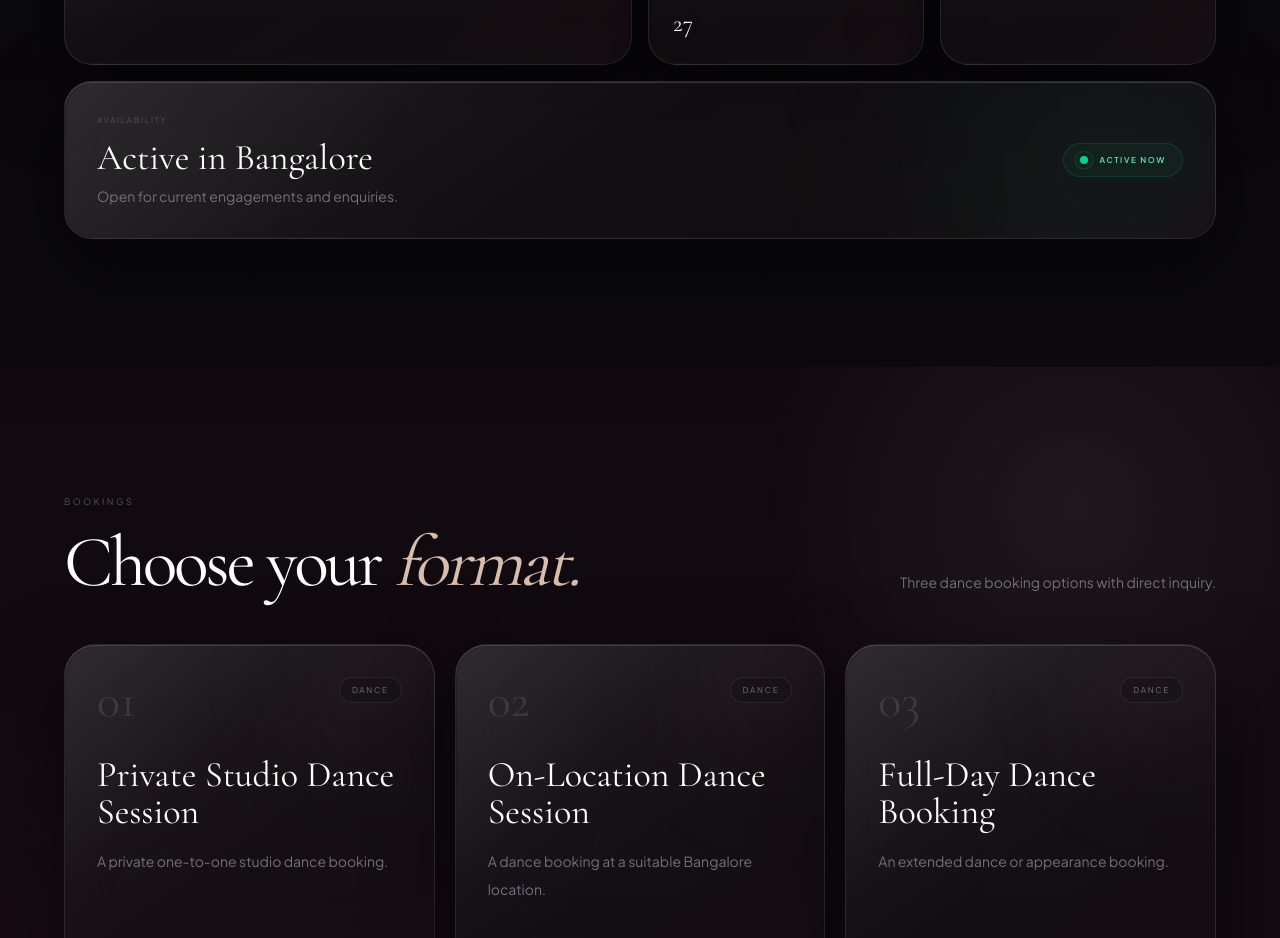
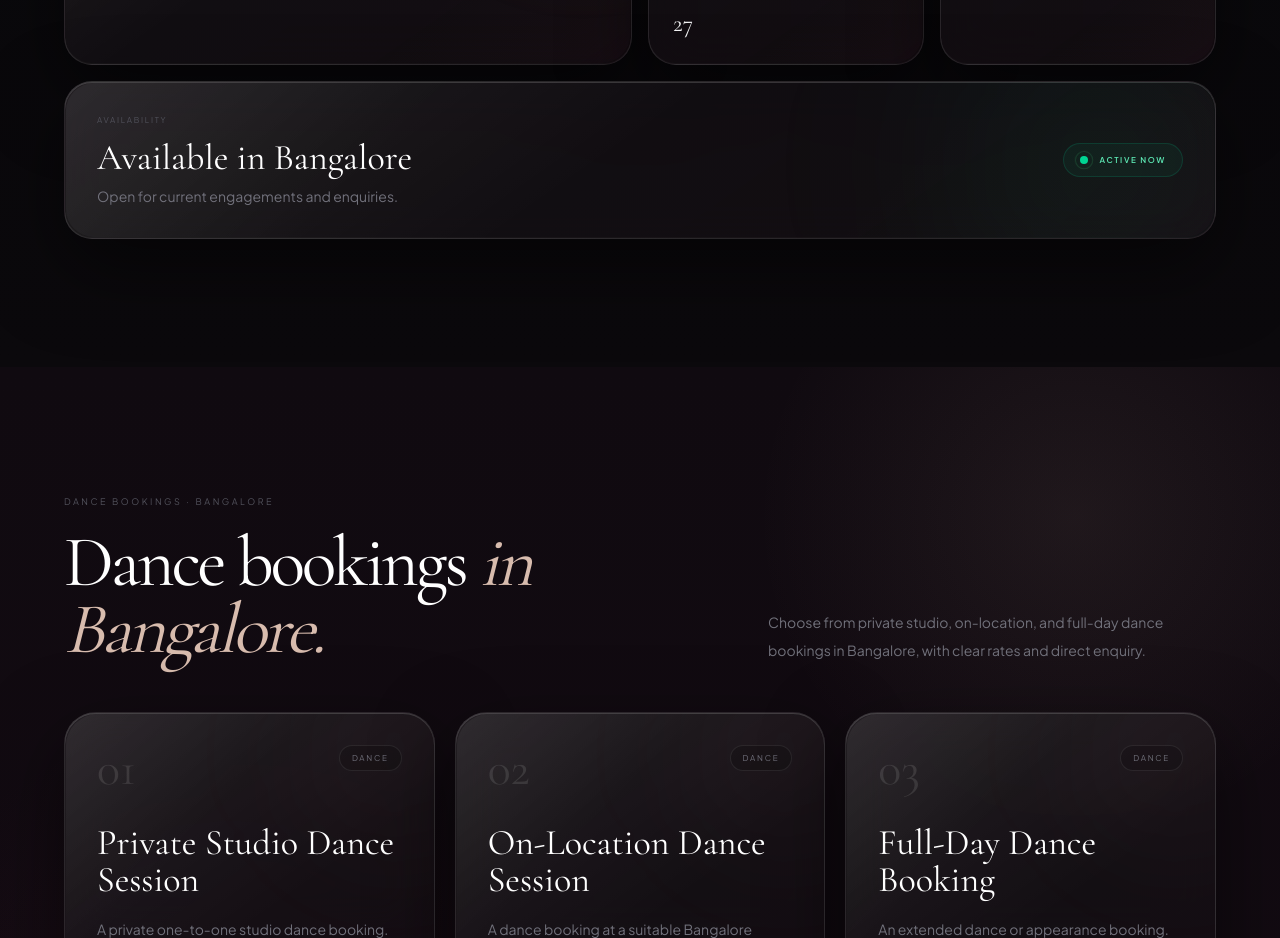
Before and after one commit to MohitAhlawat93/dancer-portfolio, a Next.js app: page / in a window 1280 px wide. Shown: the part 3120-4058 px from the top of the page. Built offline with nearby package versions, Linux system fonts and the light colour scheme; no server answers.

Commit message:
seo(03): add ranking targets and local service context

```diff
--- a/components/sections/About.tsx
+++ b/components/sections/About.tsx
@@ -23,7 +23,7 @@ export function About() {
               />
               <div className="pointer-events-none absolute inset-0 z-10 bg-gradient-to-t from-black/85 via-transparent to-black/15" />
               <div className="absolute bottom-4 left-4 z-20 glass-panel rounded-full px-4 py-2 text-[8px] uppercase tracking-[.18em] text-white/85">
-                Bangalore · Portrait 02
+                {siteContent.profile.city} · Portrait 02
               </div>
             </div>
           </div>
@@ -41,7 +41,7 @@ export function About() {
             <div className="mt-10 grid gap-4 sm:grid-cols-2">
               <article className="depth-card glass-panel relative rounded-3xl p-5">
                 <p className="text-[8px] uppercase tracking-[.2em] text-zinc-600">Location</p>
-                <p className="mt-3 font-display text-2xl font-light">Bangalore</p>
+                <p className="mt-3 font-display text-2xl font-light">{siteContent.profile.city}</p>
               </article>
               <article className="depth-card glass-panel relative rounded-3xl p-5">
                 <p className="text-[8px] uppercase tracking-[.2em] text-zinc-600">Verification</p>
--- a/components/sections/DanceBookings.tsx
+++ b/components/sections/DanceBookings.tsx
@@ -4,12 +4,12 @@ export function DanceBookings() {
   return (
     <section id="rates" className="section-wine relative overflow-hidden px-5 py-20 text-white sm:px-6 sm:py-24 lg:px-16 lg:py-32">
       <div className="relative z-10 mx-auto max-w-[1500px]">
-        <p className="text-[9px] uppercase tracking-[.28em] text-zinc-600">Bookings</p>
+        <p className="text-[9px] uppercase tracking-[.28em] text-zinc-600">{siteContent.seo.serviceLabel} · {siteContent.profile.city}</p>
         <div className="mt-5 flex flex-col gap-5 lg:flex-row lg:items-end lg:justify-between">
           <h2 className="max-w-4xl font-display text-5xl font-light leading-[.94] tracking-[-.045em] sm:text-6xl lg:text-7xl">
-            Choose your <span className="italic text-[#d8bcae]">format.</span>
+            {siteContent.seo.serviceLabel} <span className="italic text-[#d8bcae]">in {siteContent.profile.city}.</span>
           </h2>
-          <p className="max-w-md text-sm leading-7 text-zinc-500">Three dance booking options with direct inquiry.</p>
+          <p className="max-w-md text-sm leading-7 text-zinc-500">{siteContent.seo.serviceDescription}</p>
         </div>
 
         <div className="mt-12 grid grid-cols-1 gap-5 lg:grid-cols-3">
--- a/components/sections/ProfileDetails.tsx
+++ b/components/sections/ProfileDetails.tsx
@@ -44,7 +44,7 @@ export function ProfileDetails() {
               <span className="rounded-full border border-white/10 bg-white/[.035] px-3 py-2 text-[8px] uppercase tracking-[.17em] text-zinc-300">{language.value}</span>
               <span className="rounded-full border border-white/10 bg-white/[.035] px-3 py-2 text-[8px] uppercase tracking-[.17em] text-zinc-300">{city.value}</span>
             </div>
-            <p className="mt-8 text-sm leading-7 text-zinc-500">Currently based in Bangalore and available for direct enquiries.</p>
+            <p className="mt-8 text-sm leading-7 text-zinc-500">Currently based in {siteContent.profile.city} and available for direct enquiries.</p>
           </article>
 
           <article className="depth-card glass-panel relative overflow-hidden rounded-[1.75rem] p-6 md:col-span-4 md:p-8">
@@ -52,7 +52,7 @@ export function ProfileDetails() {
             <div className="relative z-10 flex flex-col gap-6 sm:flex-row sm:items-center sm:justify-between">
               <div>
                 <p className="text-[8px] uppercase tracking-[.22em] text-zinc-600">Availability</p>
-                <p className="mt-3 font-display text-3xl font-light text-white sm:text-4xl">Active in Bangalore</p>
+                <p className="mt-3 font-display text-3xl font-light text-white sm:text-4xl">{siteContent.profile.status}</p>
                 <p className="mt-2 text-sm text-zinc-500">Open for current engagements and enquiries.</p>
               </div>
               <div className="inline-flex w-fit items-center gap-3 rounded-full border border-emerald-400/15 bg-emerald-400/[.055] px-4 py-2.5 text-[8px] font-semibold uppercase tracking-[.2em] text-emerald-300">
--- a/content/site-content.ts
+++ b/content/site-content.ts
@@ -24,13 +24,23 @@ const profile = {
     "I prefer simple things done beautifully — good conversation, good energy, and mutual respect.",
 } as const;
 
-// CLONE CONTROL: edit these two fields when the target search intent changes.
+// CLONE CONTROL: edit this SEO block when the person, city, profession, or search intent changes.
 // NEXT_PUBLIC_SITE_URL in Vercel overrides siteUrl and should point to the final public domain.
+// searchTargets are for Search Console measurement only; they are not emitted as a meta-keywords tag.
 const seo = {
   siteUrl: "https://dancerportfolio.vercel.app",
   title: "Anora | Dancer in Bangalore – Private Dance Bookings",
   description:
     "Meet Anora, a Bangalore-based dancer available for private studio, on-location and full-day dance bookings. View her profile, gallery, rates and contact options.",
+  serviceLabel: "Dance bookings",
+  serviceDescription:
+    "Choose from private studio, on-location, and full-day dance bookings in Bangalore, with clear rates and direct enquiry.",
+  searchTargets: [
+    "Anora dancer Bangalore",
+    "Anora Bangalore dancer",
+    "private dance booking Bangalore",
+    "dance booking Bangalore",
+  ],
 } as const;
 
 export function getWhatsAppHref(
```
Also changed, not shown: 1 other file (tests, documents, lock files or other folders).
